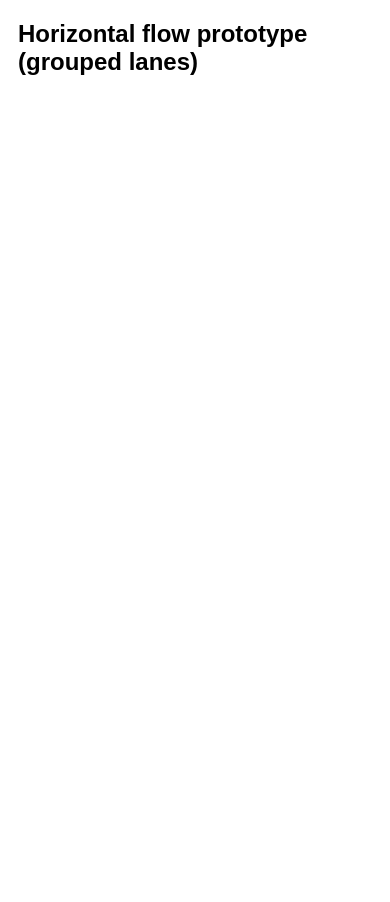
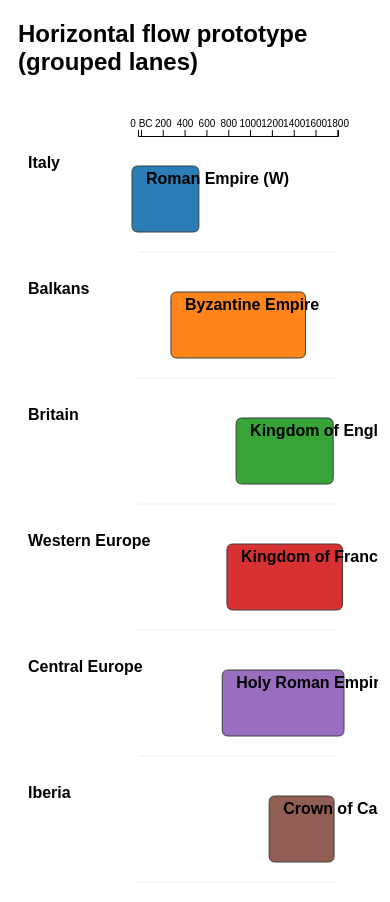
Before and after one commit to danielpradilla/european-monarchies-timeline, a plain HTML site: page www/flow-horizontal.html in a window 390 px wide. Before the commit the page ends 844 px from the top, so only its background shows below. Drawn offline with nearby package versions, Linux system fonts and the light colour scheme.

Commit message:
fix(www): inline flows data to avoid fetch issues on mobile

```diff
--- a/www/flow-horizontal.html
+++ b/www/flow-horizontal.html
@@ -15,10 +15,18 @@
 <h2>Horizontal flow prototype (grouped lanes)</h2>
 <div id="chart"></div>
 <script>
-const flows = await (await fetch('../data/flows.json')).json();
+// Inline flows to avoid fetch issues on mobile
+const flows = [
+  { "id":"roman-west","label":"Roman Empire (W)", "region":"Italy", "start":-27, "end":476, "color":"#1f77b4" },
+  { "id":"byzantine","label":"Byzantine Empire", "region":"Balkans", "start":330, "end":1453, "color":"#ff7f0e" },
+  { "id":"england","label":"Kingdom of England", "region":"Britain", "start":927, "end":1707, "color":"#2ca02c" },
+  { "id":"france","label":"Kingdom of France", "region":"Western Europe", "start":843, "end":1792, "color":"#d62728" },
+  { "id":"hre","label":"Holy Roman Empire", "region":"Central Europe", "start":800, "end":1806, "color":"#9467bd" },
+  { "id":"castile","label":"Crown of Castile", "region":"Iberia", "start":1230, "end":1715, "color":"#8c564b" }
+];
 
 const regions = Array.from(new Set(flows.map(d=>d.region)));
-const width = 1000, height = Math.max(500, regions.length*140);
+const width = Math.min(window.innerWidth-30, 1100), height = Math.max(500, regions.length*140);
 const margin = {left:120, right:40, top:40, bottom:40};
 
 const svg = d3.select('#chart').append('svg').attr('width', width).attr('height', height);
@@ -31,7 +39,7 @@ const x = d3.scaleLinear().domain(years).range([margin.left, width-margin.right]
 const laneHeight = Math.floor((height - margin.top - margin.bottom) / regions.length);
 
 // axis
-const xAxis = d3.axisTop(x).ticks(10).tickFormat(d=>d>0?d:d+' BC');
+const xAxis = d3.axisTop(x).ticks(8).tickFormat(d=>d>0?d:d+' BC');
 svg.append('g').attr('transform', `translate(0,${margin.top})`).call(xAxis);
 
 // draw lanes
```
